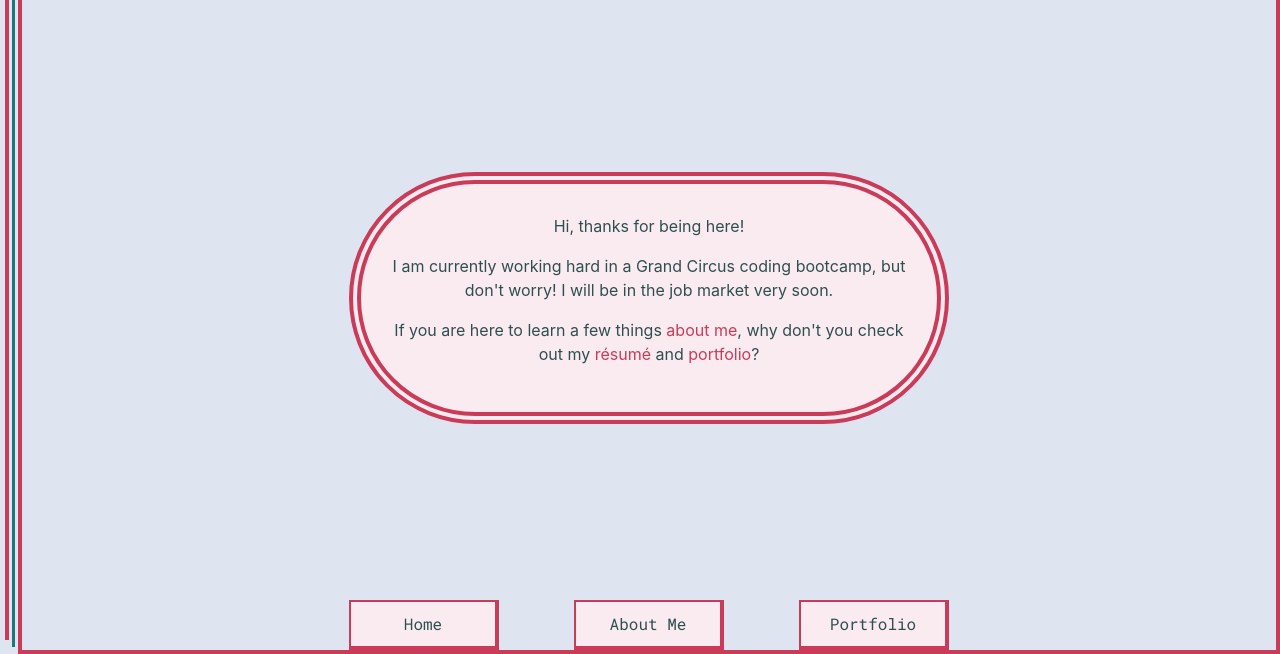
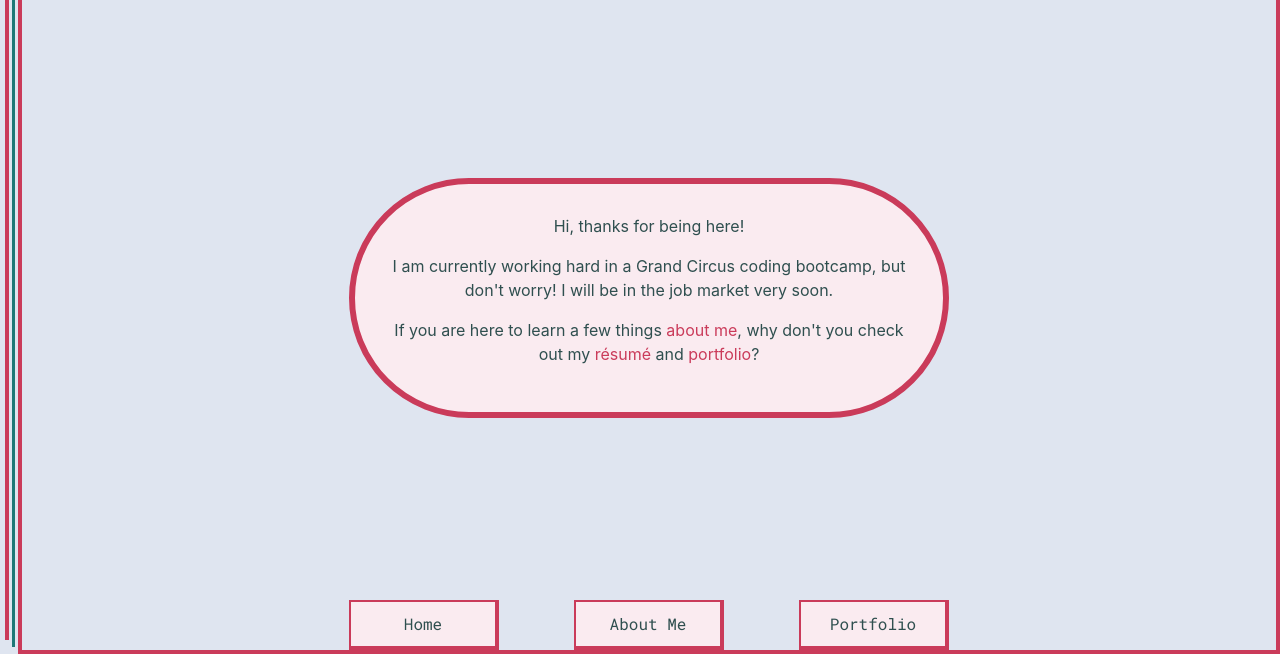
Before and after one commit to devjaq/my_site, a plain HTML site: page index.html in a window 1280 px wide. Shown: the part 146-800 px from the top of the page. Drawn offline with nearby package versions, Linux system fonts and the light colour scheme; some packages are replaced by stand-ins of ours; a web font is replaced by a local one.

Commit message:
changed borders

```diff
--- a/styles/style.css
+++ b/styles/style.css
@@ -257,7 +257,8 @@ footer a:active {
 
   background-color:rgb(250, 235, 240);
 
-  border: 12px double rgb(202, 59, 90);
+  /* border: 12px double rgb(202, 59, 90); */
+  border: 6px solid rgb(202, 59, 90);
   border-left: none;
   border-top-right-radius: 5000px;
   border-bottom-right-radius: 5000px;
@@ -307,7 +308,8 @@ footer a:active {
   }
 
   .fifties-border {
-    border-left: 12px double rgb(202, 59, 90);
+    /* border: 12px double rgb(202, 59, 90); */
+    border: 6px solid rgb(202, 59, 90);
     border-radius: 5000px;
     text-align: center;
   }
```
